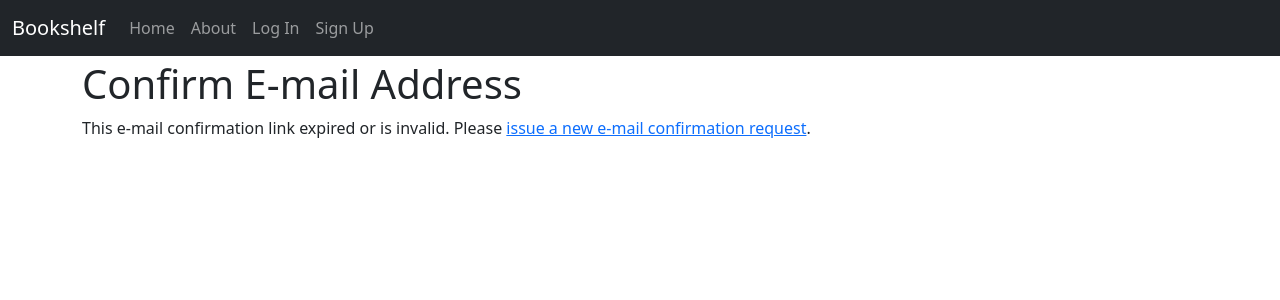
After one commit to davemolk/bookshelf, a Django app: template templates/account/email_confirm.html in a window 1280 px wide. The commit adds this page. Shown: the top 300 px of the page. Run offline with Django 3.2, Linux system fonts and the light colour scheme; the template is opened without the code that fills it, so the values that code supplies are empty; parts of the project's set-up code (start-up, migrations or seed data) failed here and were passed over.

Commit message:
email templates

```diff
--- a/config/settings.py
+++ b/config/settings.py
@@ -174,3 +174,7 @@ SOCIALACCOUNT_PROVIDERS = {
         }
     }
 }
+
+
+# email config
+DEFAULT_FROM_EMAIL = 'admin@bookshelf.com'
--- /dev/null
+++ b/templates/account/email/email_confirmation_message.txt
@@ -0,0 +1,4 @@
+{% load i18n %}
+{% autoescape off %}
+{% blocktrans %}Your Bookshelf Sign Up is Nearly Complete!{% endblocktrans %}
+{% endautoescape %}
--- /dev/null
+++ b/templates/account/email_confirm.html
@@ -0,0 +1,23 @@
+{% extends 'base.html' %}
+{% load i18n %}
+{% load account %}
+
+{% block head_title %}{% trans "Confirm E-mail Address" %}{% endblock %}
+
+{% block content %}
+  <h1>{% trans "Confirm E-mail Address" %}</h1>
+  {% if confirmation %}
+    {% user_display confirmation.email_address.user as user_display %}
+    <p>{% blocktrans with confirmation.email_address.email as email %}Please confirm
+that <a href="mailto:{{ email }}">{{ email }}</a> is an e-mail address for user
+{{ user_display }}.{% endblocktrans %}</p>
+    <form method="post" action="{% url 'account_confirm_email' confirmation.key %}">
+{% csrf_token %}
+      <button class="btn btn-primary" type="submit">{% trans 'Confirm' %}</button>
+    </form>
+  {% else %}
+    {% url 'account_email' as email_url %}
+    <p>{% blocktrans %}This e-mail confirmation link expired or is invalid. Please
+    <a href="{{ email_url }}">issue a new e-mail confirmation request</a>.{% endblocktrans %}</p>
+  {% endif %}
+{% endblock %}
--- a/templates/account/signup.html
+++ b/templates/account/signup.html
@@ -10,6 +10,7 @@
     {{ form|crispy }}
     <button type="submit" class='btn btn-primary'>Sign Up</button>
 </form>
+<br/>
 <p>Already have an account? Please <a href="{% url 'account_login' %}">Log In</a></p>
 
 
```
Also changed, not shown: templates/account/email/email_confirmation_subject.txt (added, +8 -0 lines).
